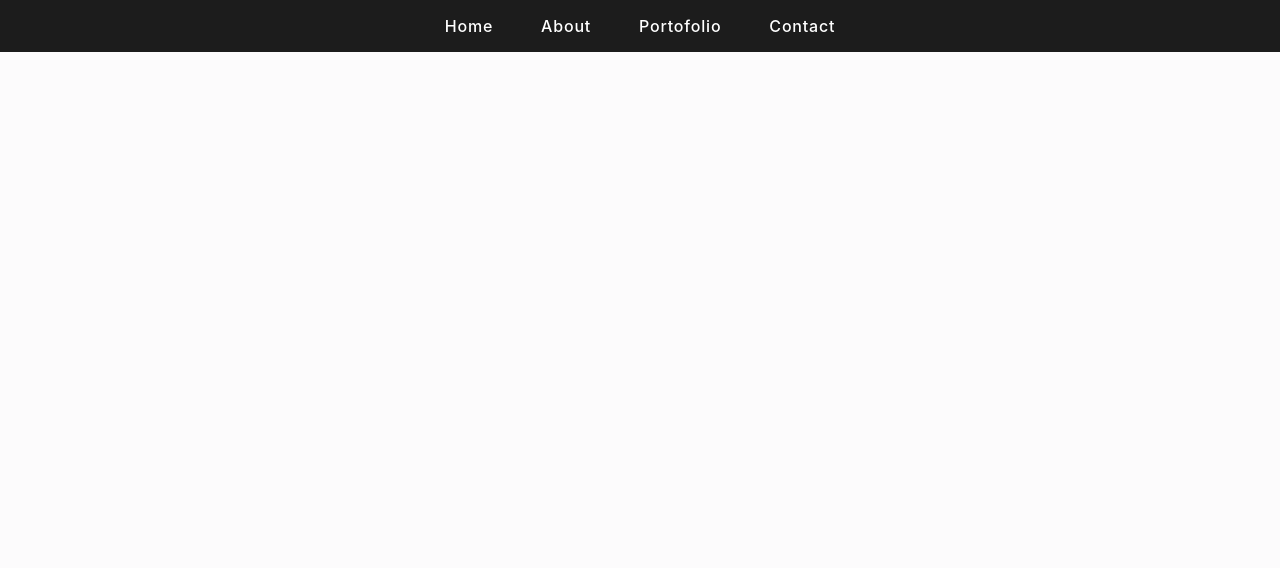
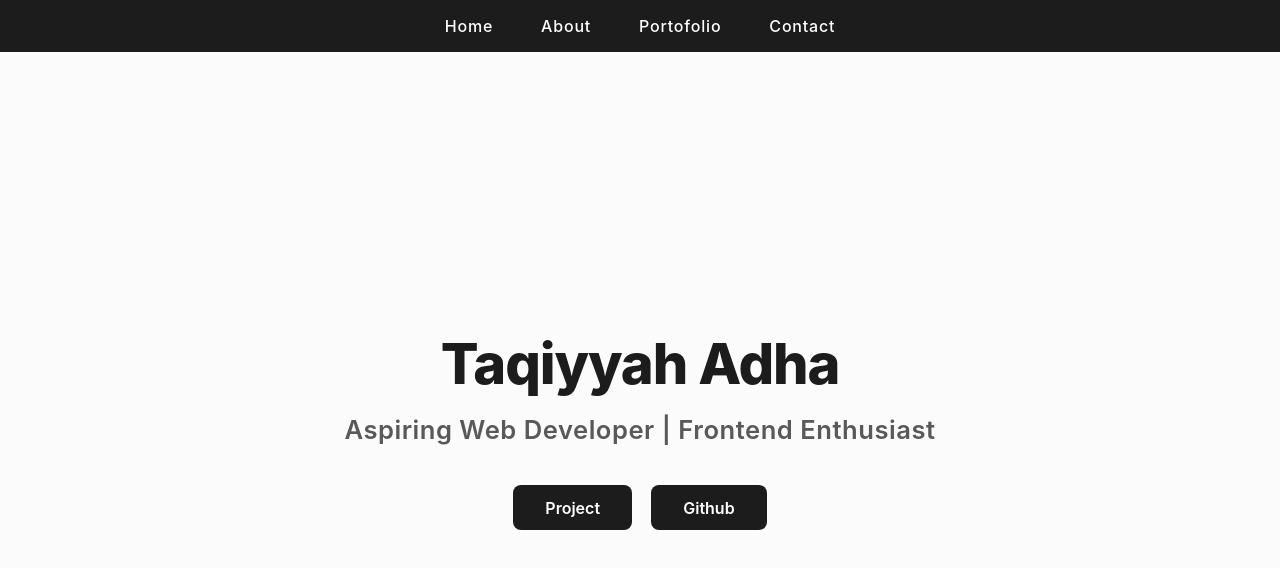
Before and after one commit to taqiyyhdh/portofolio-v2, a React (Vite) app: page / in a window 1280 px wide. Shown: the top 568 px of the page. Built offline with nearby package versions, Linux system fonts and the light colour scheme.

Commit message:
✨ feat: add hero section

```diff
--- a/src/App.css
+++ b/src/App.css
@@ -3,6 +3,8 @@ body {
   font-family: 'Inter', 'Segoe UI', sans-serif;
   background-color: #fcfbfc;
 }
+
+/* --- HEADER SECTION --- */
 
 header {
   background-color: #1c1c1c;
@@ -32,7 +34,75 @@ header ul li a {
   padding: 0.5rem 0.5rem;
 }
 
-
 header ul li a:hover {
   text-shadow: 0 0 10px rgba(255, 255, 255, 0.4); /* Efek kilau halus */
 }
+
+/* --- HOME SECTION --- */
+
+.home-section {
+  display: flex;
+  justify-content: center;
+  align-items: center;
+  min-height: 100vh;
+  background-color: #fcfbfc;
+  padding-top: 60px;
+  box-sizing: border-box;
+}
+
+.home-container {
+  width: 100%;
+  max-width: 800px;
+  margin: 0 auto;
+  padding: 0 20px;
+}
+
+.home-content {
+  text-align: center;
+  color: #1c1c1c;
+
+  h1 {
+  margin-top: 0;
+  font-size: 3.5rem;
+  color: #1c1c1c;
+  font-weight: 800;
+  letter-spacing: -0.02em;
+  margin-bottom: 1rem;
+  }
+
+  h3 {
+    margin-top: 0;
+    font-size: 1.6rem;
+    font-weight: 600;
+    color: #595959;
+    letter-spacing: 0.02em;
+    margin-bottom: 2.5rem;
+  }
+}
+
+.home-buttons {
+  list-style: none;
+  padding: 0;
+  margin: 0;
+  display: flex;
+  justify-content: center;
+  gap: 1.2rem;
+
+  a {
+    text-decoration: none;
+    font-weight: 600;
+    font-size: 1rem;
+    padding: 0.8rem 2rem;
+    border-radius: 8px;
+    transition: all 0.3s ease;
+    display: inline-block;
+    background-color: #1c1c1c;
+    color: #ffffff;
+  }
+
+  a:hover {
+    background-color: #2e2e2e;
+    transform: translateY(-2px);
+    box-shadow: 0 4px 12px rgba(15, 23, 42, 0.15);
+  }
+}
--- a/src/App.jsx
+++ b/src/App.jsx
@@ -1,14 +1,17 @@
 import { Component } from 'react';
+import './App.css'
 import Header from "./components/Header";
-
-import './App.css'
+import Home from './components/Home';
 
 class App extends Component {
 
   render() {
     return (
-      <div className="App">
+      <div>
         <Header />
+        <main>
+          <Home />
+        </main>
       </div>
     )
   }
--- /dev/null
+++ b/src/components/Home.jsx
@@ -0,0 +1,24 @@
+import { Component } from 'react';
+
+class Home extends Component {
+  render() {
+
+    return (
+      <section id="home" className="home-section">
+        <div className="home-container">
+          <div className="home-content">
+            <h1>Taqiyyah Adha</h1>
+            <h3>Aspiring Web Developer | Frontend Enthusiast</h3>
+
+            <ul className="home-buttons">
+              <li><a href="#" className="btn-primary">Project</a></li>
+              <li><a href="#" className="btn-secondary">Github</a></li>
+            </ul>
+          </div>
+        </div>
+      </section>
+    )
+  }
+}
+
+export default Home;
```
